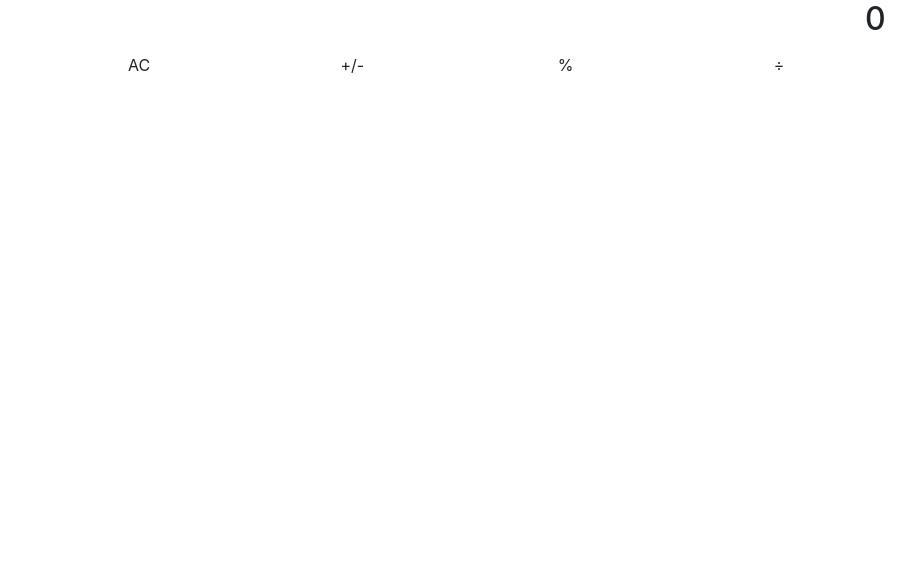
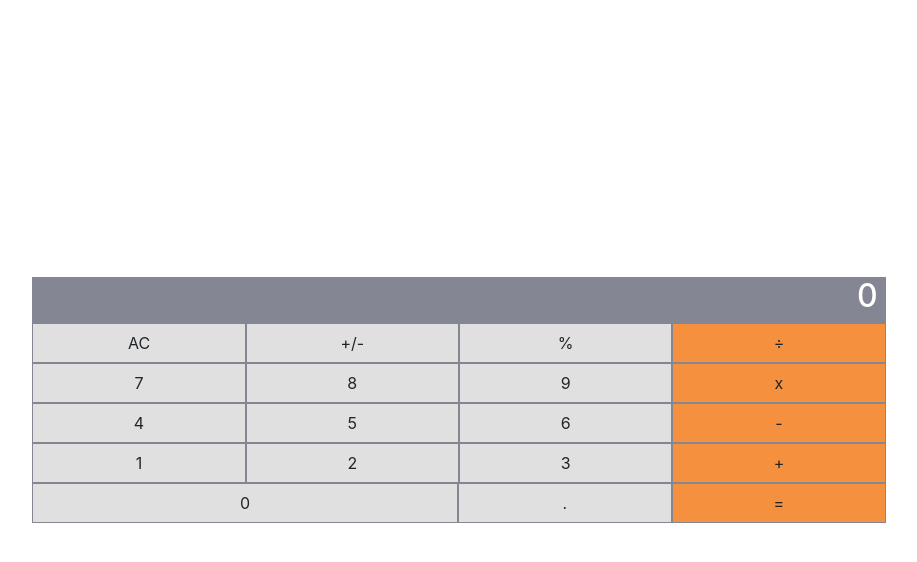
Before and after one commit to peterdgreat/math-magicians, a React (Create React App) app: page /calculator in a window 1280 px wide. Shown: the top 562 px of the page, without its empty margins (181-1098 px from the left). Built offline with nearby package versions, Linux system fonts and the light colour scheme.

Commit message:
Styling Completed

```diff
--- a/src/App.css
+++ b/src/App.css
@@ -5,4 +5,5 @@
 
 .main-container {
   margin: 0 auto;
+  height: 100vh;
 }
--- a/src/App.js
+++ b/src/App.js
@@ -3,7 +3,7 @@ import Calculator from './components/Calculator';
 
 function App() {
   return (
-    <div className="main-container col-8">
+    <div className="main-container col-8 d-flex flex-column justify-content-center">
       <Calculator />
     </div>
   );
--- a/src/components/Calculator.js
+++ b/src/components/Calculator.js
@@ -6,9 +6,9 @@ import './calculator.css';
 export default class Calculator extends Component {
   render() {
     return (
-      <div>
+      <div className="h-bg">
         <header>
-          <div className="d-flex justify-content-end h-bg">
+          <div className="d-flex justify-content-end px-2">
             <h2>0</h2>
           </div>
         </header>
@@ -20,6 +20,36 @@ export default class Calculator extends Component {
           <Button classes="s-box btn" value="&divide;" />
 
         </section>
+        <section className="d-flex">
+
+          <Button classes="box btn" value="7" />
+          <Button classes="box btn" value="8" />
+          <Button classes="box btn" value="9" />
+          <Button classes="s-box btn" value="x" />
+
+        </section>
+        <section className="d-flex">
+
+          <Button classes="box btn" value="4" />
+          <Button classes="box btn" value="5" />
+          <Button classes="box btn" value="6" />
+          <Button classes="s-box btn" value="-" />
+
+        </section>
+        <section className="d-flex">
+
+          <Button classes="box btn" value="1" />
+          <Button classes="box btn" value="2" />
+          <Button classes="box btn" value="3" />
+          <Button classes="s-box btn" value="+" />
+
+        </section>
+        <section className="d-flex">
+          <Button classes="b-box btn" value="0" />
+          <Button classes="box btn" value="." />
+          <Button classes="s-box btn" value="=" />
+
+        </section>
       </div>
     );
   }
--- a/src/components/calculator.css
+++ b/src/components/calculator.css
@@ -2,3 +2,26 @@
 .s-box {
   width: 25%;
 }
+
+.box {
+  background-color: #e0e0e0;
+}
+
+.btn {
+  border-radius: 0;
+  margin: 1px;
+}
+
+.s-box {
+  background-color: #f5913e;
+}
+
+.b-box {
+  width: 50%;
+  background-color: #e0e0e0;
+}
+
+.h-bg {
+  background-color: #858693;
+  color: #fff;
+}
```
